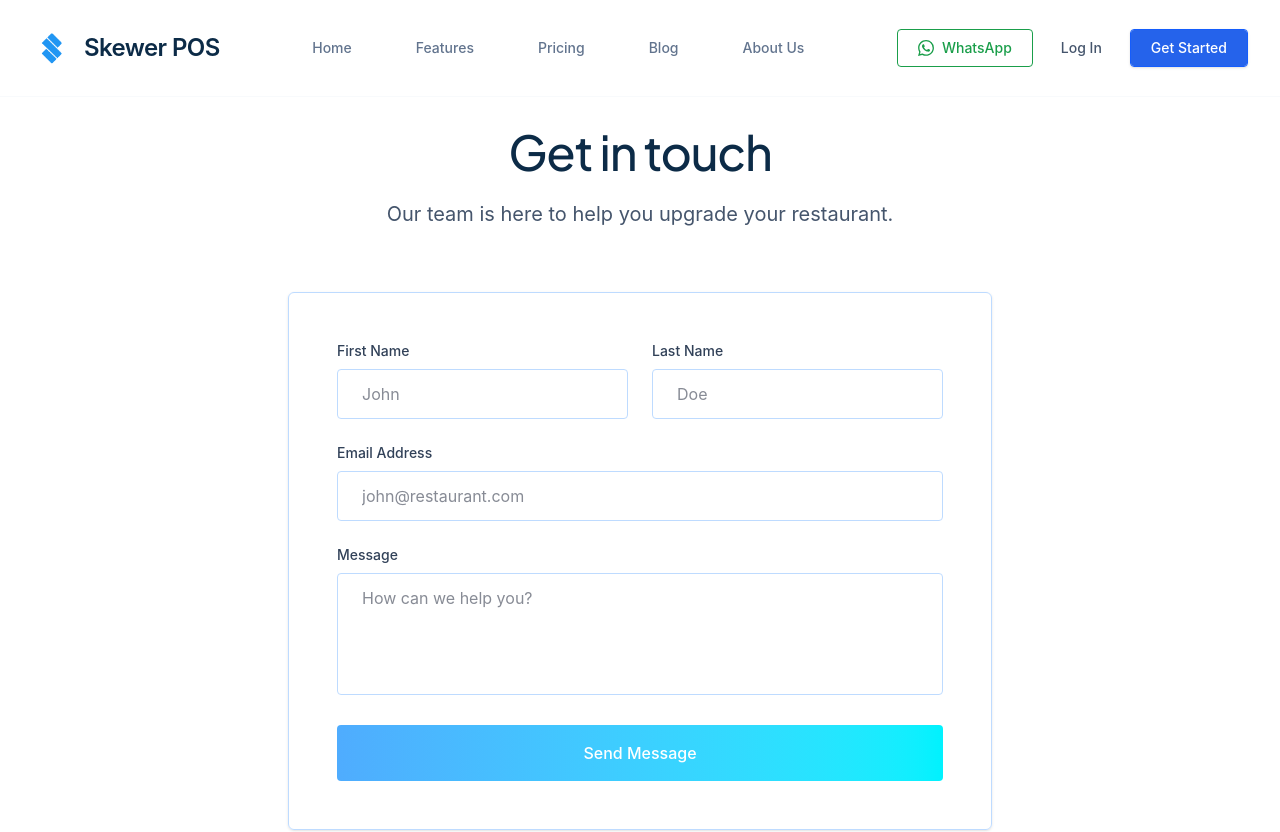
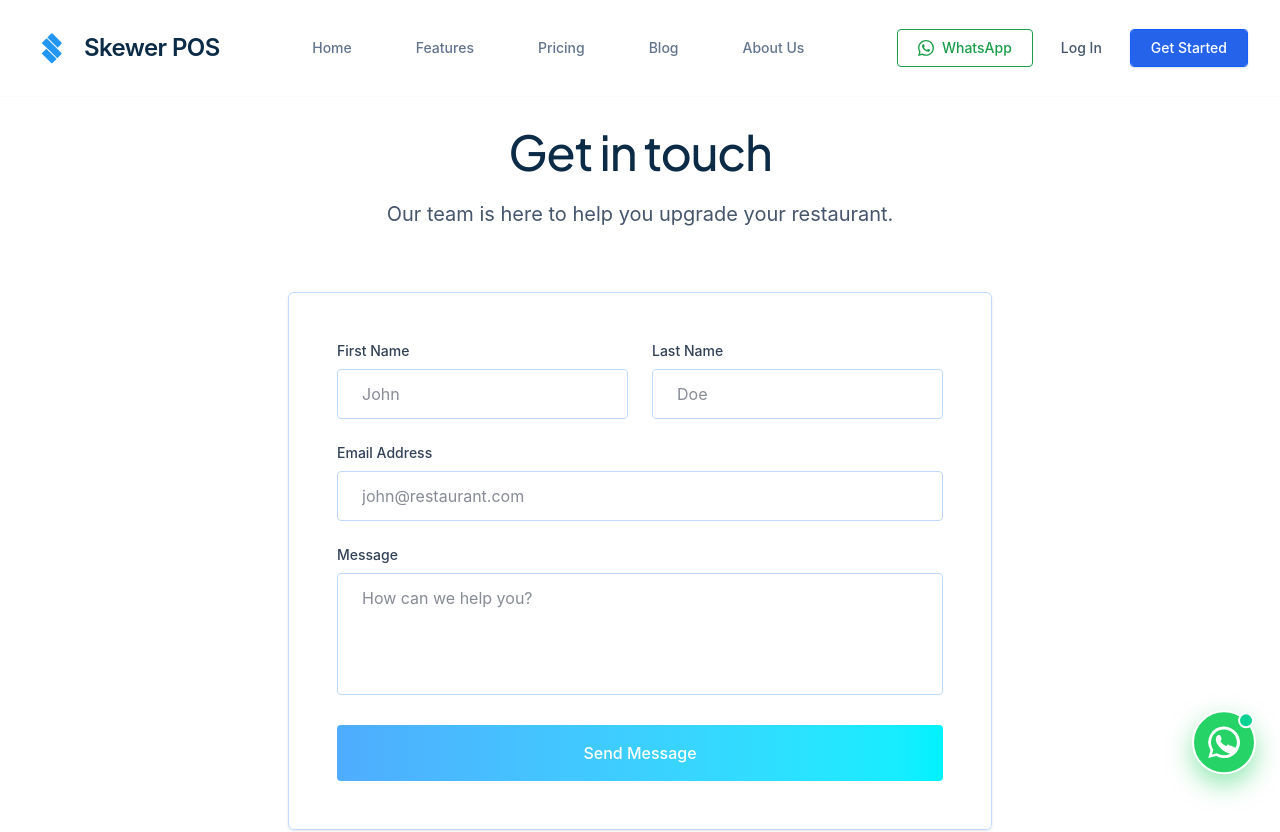
Before and after one commit to Zaheerudin781/skewer-pos, a React (Vite) app: page /contact in a window 1280 px wide. Shown: the top 832 px of the page. Built offline with nearby package versions, Linux system fonts and the light colour scheme.

Commit message:
feat: add rounded bouncing WhatsApp floating button in bottom right corner across all pages

```diff
--- a/src/App.tsx
+++ b/src/App.tsx
@@ -4,6 +4,7 @@ import { HelmetProvider } from 'react-helmet-async';
 import Header from './components/Header';
 import Footer from './components/Footer';
 import ScrollToTop from './components/ScrollToTop';
+import WhatsAppButton from './components/WhatsAppButton';
 import Home from './pages/Home';
 
 // Lazy-load secondary subpages so they don't bloat the main homepage payload
@@ -26,7 +27,7 @@ function App() {
     <HelmetProvider>
       <Router>
         <ScrollToTop />
-        <div className="min-h-screen bg-white font-sans text-slate-900 selection:bg-blue-200 flex flex-col">
+        <div className="min-h-screen bg-white font-sans text-slate-900 selection:bg-blue-200 flex flex-col relative">
           <Header />
           <main className="flex-grow">
             <Suspense fallback={<PageLoader />}>
@@ -42,6 +43,7 @@ function App() {
             </Suspense>
           </main>
           <Footer />
+          <WhatsAppButton />
         </div>
       </Router>
     </HelmetProvider>
--- /dev/null
+++ b/src/components/WhatsAppButton.tsx
@@ -0,0 +1,52 @@
+import { motion } from 'framer-motion';
+
+const WhatsAppButton = () => {
+  const whatsappUrl = "https://wa.me/923466617785?text=Hello%20Skewer%20POS%20Team%2C%20I%20would%20like%20to%20learn%20more%20about%20your%20restaurant%20POS%20system.";
+
+  return (
+    <div className="fixed bottom-6 right-6 z-50 flex items-center group">
+      {/* Tooltip on hover */}
+      <span className="hidden sm:inline-block mr-3 px-3 py-1.5 bg-slate-900/90 text-white text-xs font-semibold rounded-lg shadow-lg opacity-0 group-hover:opacity-100 transition-opacity duration-300 pointer-events-none whitespace-nowrap backdrop-blur-sm border border-slate-700">
+        Chat with us on WhatsApp 👋
+      </span>
+
+      {/* Pulsing Ripple Effect */}
+      <div className="relative">
+        <span className="absolute -inset-1 rounded-full bg-[#25D366] opacity-75 animate-ping pointer-events-none"></span>
+
+        {/* Rounded Bouncing WhatsApp Action Button */}
+        <motion.a
+          href={whatsappUrl}
+          target="_blank"
+          rel="noopener noreferrer"
+          aria-label="Chat on WhatsApp with Skewer POS Team"
+          animate={{
+            y: [0, -10, 0],
+          }}
+          transition={{
+            duration: 2,
+            repeat: Infinity,
+            ease: "easeInOut"
+          }}
+          whileHover={{ scale: 1.1 }}
+          whileTap={{ scale: 0.92 }}
+          className="relative flex items-center justify-center w-14 h-14 sm:w-16 sm:h-16 rounded-full bg-[#25D366] hover:bg-[#20ba5a] text-white shadow-[0_10px_25px_rgba(37,211,102,0.5)] border-2 border-white transition-colors duration-200 cursor-pointer"
+        >
+          {/* WhatsApp Official SVG Icon */}
+          <svg
+            viewBox="0 0 32 32"
+            className="w-8 h-8 sm:w-9 sm:h-9 fill-current"
+            xmlns="http://www.w3.org/2000/svg"
+          >
+            <path d="M16 2a13.9 13.9 0 0 0-12 21L2 30l7.2-1.9A14 14 0 1 0 16 2zm0 25.5a11.5 11.5 0 0 1-5.9-1.6l-.4-.3-4.4 1.1 1.2-4.2-.3-.4A11.5 11.5 0 1 1 16 27.5zm6.3-8.6c-.3-.2-2-.1-2.3-1.1-.3-.2-.5-.3-.7.1s-.8 1-1 1.2c-.2.2-.4.2-.7.1a9.2 9.2 0 0 1-4.7-4.1c-.2-.4 0-.6.2-.8l.5-.6c.2-.2.2-.4.3-.6 0-.2 0-.4-.1-.6l-1-2.4c-.3-.7-.6-.6-.8-.6h-.7c-.2 0-.7.1-1.1.5-.4.5-1.5 1.5-1.5 3.6s1.6 4.2 1.8 4.5c.2.3 3.1 4.7 7.5 6.6 1 .5 1.9.7 2.5.9 1.1.3 2.1.3 2.9.2.9-.1 2.8-1.1 3.2-2.2.4-1.1.4-2.1.3-2.3-.1-.2-.3-.3-.6-.5z"/>
+          </svg>
+
+          {/* Online Green Badge */}
+          <span className="absolute top-0 right-0 w-4 h-4 bg-emerald-400 border-2 border-white rounded-full"></span>
+        </motion.a>
+      </div>
+    </div>
+  );
+};
+
+export default WhatsAppButton;
```
